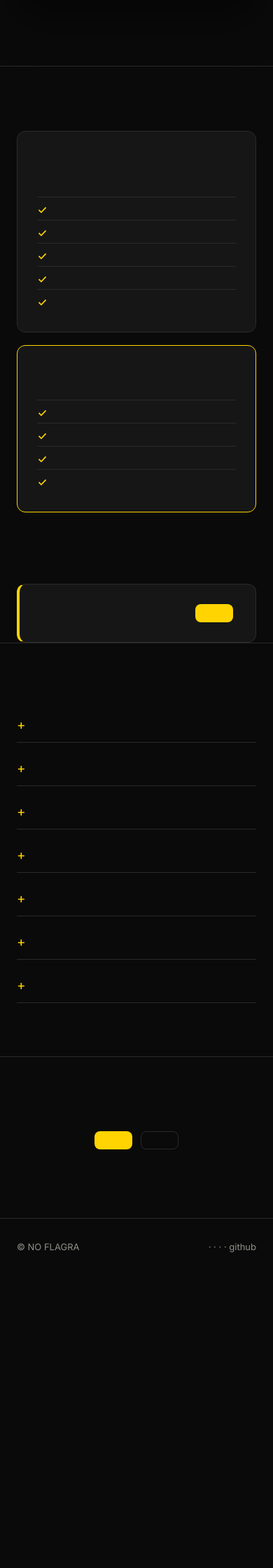
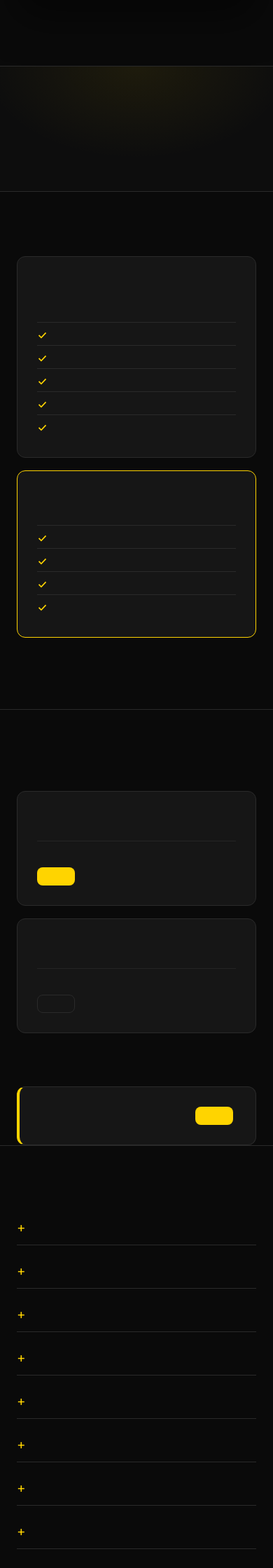
Before and after one commit to Yuri-Bartochevis/NoFlagra, a Flask app: template cloud/app/templates/index.html in a window 390 px wide. Shown: the part 2246-4486 px from the top of the page at 70% size. Before the commit the page ends 4035 px from the top, so only its background shows below. Run offline with Flask 3, Linux system fonts and the light colour scheme; the template is opened without the code that fills it, so the values that code supplies are empty.

Commit message:
Landing page: gym photo, mission band, 30-day tryout and referral offers
- static/button.jpg in the kit section's existing photo slot, beside its
  own caption rather than above it — the shot is portrait, and full width
  it left a 700px-tall column with nothing next to it. NOTE: this image is
  AI-generated, not a photo of a real install; mat-demo.mp4 two sections
  below it is real footage and the copy says so.
- A mission band between the footage and the price: "Não perca a
  finalização da sua vida". The only centred section on the page.
- A #teste section after pricing carrying two offers: a free 30-day
  loaner trial, and one free month per gym referred. Both link to
  WhatsApp with their own pre-filled message so the two lead types are
  distinguishable in the inbox.
- Trial terms are stated on the card (comodato, covers loss or damage,
  no multa to return) and in a new FAQ entry. CDC art. 30 makes a
  published offer binding, so the page and the actual agreement have to
  agree — the agreement is not drafted yet.
- Hero note mentions the trial; an offer only below the fold is wasted.

Both locales, 161 keys each. 63 passed.

Co-Authored-By: Claude Opus 5 <noreply@anthropic.com>
Claude-Session: https://claude.ai/code/session_01Jn2Pbgnn3hhyWbzEbBAp5f

```diff
--- a/cloud/app/templates/index.html
+++ b/cloud/app/templates/index.html
@@ -145,6 +145,19 @@
   }
   .kit-item p { color: var(--dim); font-size: 13px; margin: 0; line-height: 1.55; }
 
+  /* ---- portrait photo beside its caption ---------------------------- */
+  .photo-split {
+    display: grid; grid-template-columns: minmax(0, .78fr) minmax(0, 1fr);
+    gap: 40px; align-items: center; margin-top: 44px;
+  }
+  @media (max-width: 760px) { .photo-split { grid-template-columns: 1fr; gap: 26px; } }
+  .photo-split-copy h3 {
+    font-family: var(--display); font-weight: 400; text-transform: uppercase;
+    font-size: clamp(20px, 2.6vw, 27px); line-height: 1.12; letter-spacing: .02em;
+    margin: 0 0 14px; color: var(--paper); text-wrap: balance;
+  }
+  .photo-split-copy p { color: var(--dim); font-size: 15px; line-height: 1.65; margin: 0; max-width: 42ch; }
+
   /* ---- benefits ---------------------------------------------------- */
   .benefits { display: grid; grid-template-columns: repeat(2, 1fr); gap: 14px; }
   @media (max-width: 760px) { .benefits { grid-template-columns: 1fr; } }
@@ -158,6 +171,59 @@
     font-size: 16px; letter-spacing: .02em; margin: 0 0 6px; color: var(--paper);
   }
   .benefit p { color: var(--dim); font-size: 14px; margin: 0; line-height: 1.55; }
+
+  /* ---- mission ------------------------------------------------------ */
+  /* The one emotional beat on the page. It earns the extra type size by
+     being the only centred, full-width section — everything around it is
+     left-aligned and factual, so this reads as the page stopping to say
+     one thing. */
+  .mission {
+    text-align: center; padding: 92px 24px;
+    background:
+      radial-gradient(90% 120% at 50% 0%, rgba(255,212,0,.07), transparent 62%),
+      var(--panel-deep);
+  }
+  .mission .inner { max-width: 780px; margin: 0 auto; }
+  .mission h2 {
+    font-family: var(--display); font-weight: 400; text-transform: uppercase;
+    font-size: clamp(30px, 5.4vw, 56px); line-height: 1.02; letter-spacing: .01em;
+    margin: 0 auto 24px; color: var(--paper); text-wrap: balance; max-width: 15ch;
+  }
+  .mission p {
+    color: var(--dim); font-size: clamp(15px, 1.9vw, 17.5px); line-height: 1.65;
+    margin: 0 auto; max-width: 56ch; text-wrap: pretty;
+  }
+  .mission .kicker {
+    font-family: var(--display); font-weight: 400; text-transform: uppercase;
+    letter-spacing: .1em; font-size: clamp(14px, 1.7vw, 17px); color: var(--yellow);
+    margin: 26px auto 0; max-width: none;
+  }
+
+  /* ---- offers: tryout + referral ------------------------------------ */
+  .offers { display: grid; grid-template-columns: 1fr 1fr; gap: 18px; align-items: stretch; }
+  @media (max-width: 760px) { .offers { grid-template-columns: 1fr; } }
+  .offer {
+    background: var(--panel); border: 1px solid var(--edge); border-radius: 12px;
+    padding: 28px; display: flex; flex-direction: column;
+  }
+  .offer .label {
+    font-family: var(--display); font-weight: 400; font-size: 13px; letter-spacing: .16em;
+    text-transform: uppercase; color: var(--yellow); margin: 0 0 14px;
+  }
+  .offer h3 {
+    font-family: var(--display); font-weight: 400; text-transform: uppercase;
+    font-size: clamp(19px, 2.3vw, 24px); line-height: 1.14; letter-spacing: .02em;
+    margin: 0 0 12px; color: var(--paper); text-wrap: balance;
+  }
+  .offer > p { color: var(--dim); font-size: 14.5px; line-height: 1.6; margin: 0; }
+  .offer .fine {
+    color: var(--dim); font-size: 12.5px; line-height: 1.55; opacity: .78;
+    margin: 16px 0 0; padding-top: 15px; border-top: 1px solid var(--edge);
+  }
+  /* pushes the button to the card's foot so both cards' CTAs line up
+     however unevenly the copy above them wraps */
+  .offer .btn { align-self: flex-start; margin-top: auto; }
+  .offer .fine + .btn { margin-top: 22px; }
 
   /* ---- pricing ----------------------------------------------------- */
   .price-grid { display: grid; grid-template-columns: 1fr 1fr; gap: 18px; align-items: stretch; }
@@ -383,13 +449,22 @@
       </div>
     </div>
 
-    {# Slot for the real button photo. Drop a file at app/static/button.jpg
-       and this appears on its own — no template change needed. Until then
-       the section simply ends after the four cards. #}
+    {# Slot for the button photo. Drop a file at app/static/button.jpg and this
+       appears on its own — no template change needed. Until then the section
+       simply ends after the four cards. The photo is portrait, so it sits
+       beside its caption rather than above it: full width it would leave a
+       700px-tall column with nothing next to it. #}
     {% if static_exists('button.jpg') %}
-    <div class="shot-wrap" style="max-width:620px;margin-top:34px;">
-      <img src="{{ url_for('static', filename='button.jpg') }}"
-           alt="{{ t('button_photo_alt') }}" loading="lazy">
+    <div class="photo-split">
+      <div class="shot-wrap">
+        <img src="{{ url_for('static', filename='button.jpg') }}"
+             alt="{{ t('button_photo_alt') }}" loading="lazy"
+             width="1100" height="1276">
+      </div>
+      <div class="photo-split-copy">
+        <h3>{{ t('button_photo_h') }}</h3>
+        <p>{{ t('button_photo_p') }}</p>
+      </div>
     </div>
     {% endif %}
   </div>
@@ -442,6 +517,17 @@
       <span class="shot-badge"><b></b>{{ t('showcase_badge') }}</span>
     </div>
     <p class="shot-cap">{{ t('showcase_caption') }}</p>
+  </div>
+</section>
+
+{# ---------- mission ---------- #}
+{# Sits between the footage and the price: you've just watched a mat, and the
+   next thing asked of you is money. This is the sentence in between. #}
+<section class="band mission">
+  <div class="inner">
+    <h2>{{ t('mission_h') }}</h2>
+    <p>{{ t('mission_p') }}</p>
+    <p class="kicker">{{ t('mission_kicker') }}</p>
   </div>
 </section>
 
@@ -501,6 +587,42 @@
   </div>
 </section>
 
+{# ---------- tryout + referral ---------- #}
+{# Directly after the price, because both of these exist to answer the
+   objection the price just raised. Flat panels on purpose — the yellow-ruled
+   CTA band below stays the only element with that treatment. #}
+<section class="band" id="teste">
+  <div class="inner">
+    <div class="eyebrow">{{ t('eyebrow_offers') }}</div>
+    <h2 class="band-h">{{ t('offers_h') }}</h2>
+    <p class="band-lead">{{ t('offers_p') }}</p>
+
+    <div class="offers">
+      <div class="offer">
+        <p class="label">{{ t('trial_label') }}</p>
+        <h3>{{ t('trial_h') }}</h3>
+        <p>{{ t('trial_p') }}</p>
+        <p class="fine">{{ t('trial_fine') }}</p>
+        <a class="btn btn-primary" target="_blank" rel="noopener"
+           href="https://wa.me/{{ whatsapp_number }}?text={{ t('wa_msg_trial')|urlencode }}">
+          {{ t('trial_cta') }}
+        </a>
+      </div>
+
+      <div class="offer">
+        <p class="label">{{ t('referral_label') }}</p>
+        <h3>{{ t('referral_h') }}</h3>
+        <p>{{ t('referral_p') }}</p>
+        <p class="fine">{{ t('referral_fine') }}</p>
+        <a class="btn btn-ghost" target="_blank" rel="noopener"
+           href="https://wa.me/{{ whatsapp_number }}?text={{ t('wa_msg_referral')|urlencode }}">
+          {{ t('referral_cta') }}
+        </a>
+      </div>
+    </div>
+  </div>
+</section>
+
 {# ---------- mid-page CTA ---------- #}
 {# Sits after pricing rather than at the very bottom: the closing #orcamento
    section already carries the final ask, and two near-identical "let's put
@@ -525,7 +647,7 @@
         (t('faq1_q'), t('faq1_a')), (t('faq2_q'), t('faq2_a')),
         (t('faq3_q'), t('faq3_a')), (t('faq4_q'), t('faq4_a')),
         (t('faq5_q'), t('faq5_a')), (t('faq6_q'), t('faq6_a')),
-        (t('faq7_q'), t('faq7_a'))
+        (t('faq7_q'), t('faq7_a')), (t('faq8_q'), t('faq8_a'))
       ] %}
       <details>
         <summary>{{ q }}</summary>
```
Also changed, not shown: cloud/app/i18n.py (+125 -4 lines), cloud/test_app.py (+38 -5 lines), cloud/app/static/button.jpg (added).
